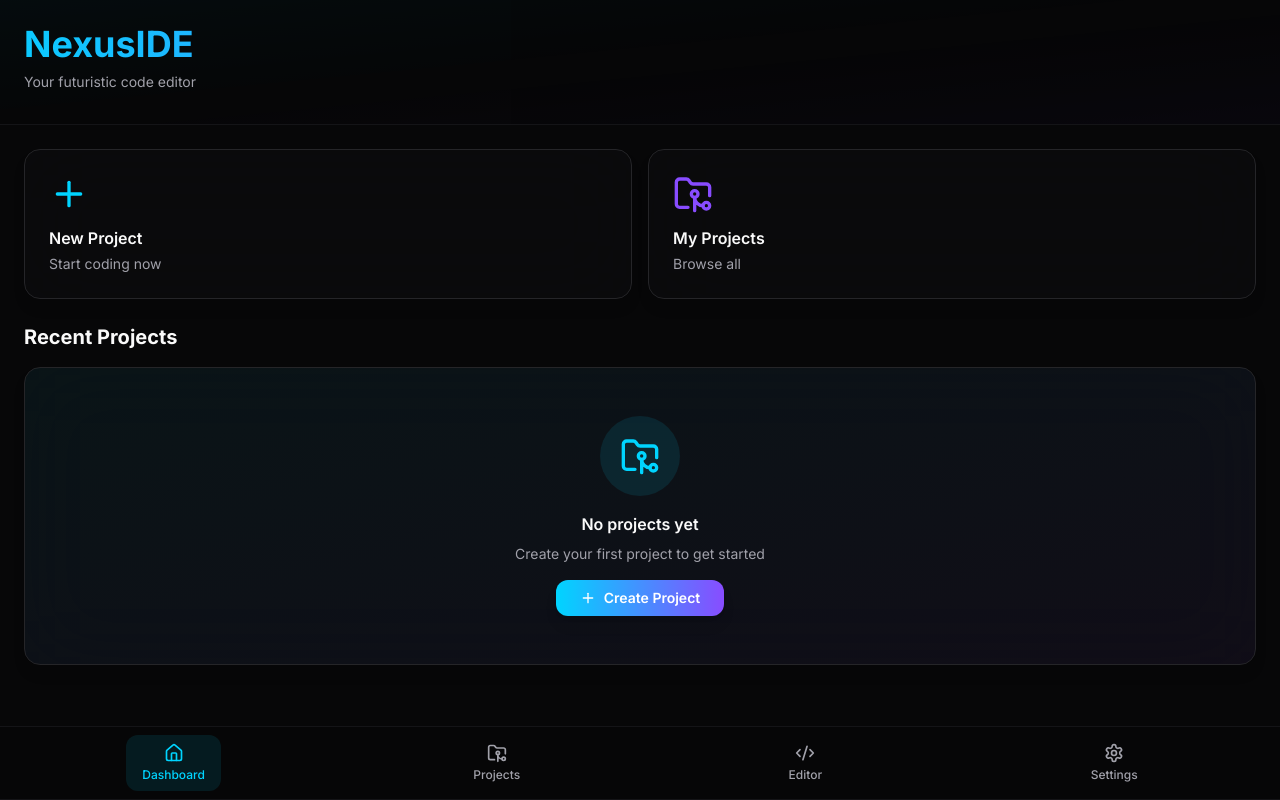
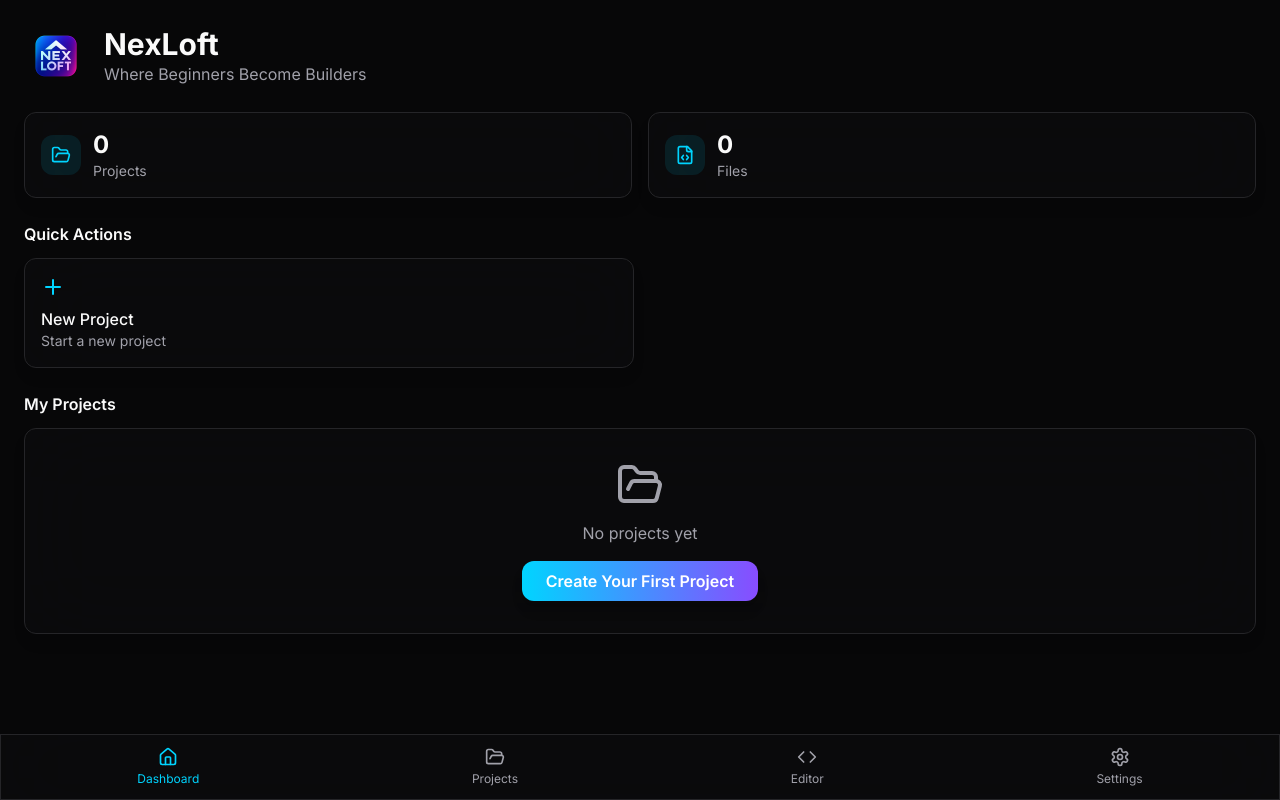
Before and after one commit to jinosabu1999/Code-Editor, a Next.js app: page / in a window 1280 px wide. Built offline with nearby package versions, Linux system fonts and the light colour scheme.

Commit message:
feat: implement NexLoft branding and fixes
Integrate logo, fix settings, and add editor empty state

Co-authored-by: Jino Sabu <89127521+jinosabu1999@users.noreply.github.com>

```diff
--- a/app/page.tsx
+++ b/app/page.tsx
@@ -2,10 +2,8 @@
 import { useState, useEffect, useRef, useCallback } from "react"
 import {
   Menu,
-  SettingsIcon,
   Home,
   FolderGit2,
-  Code2,
   Plus,
   Search,
   Play,
@@ -26,6 +24,9 @@ import {
   AlignLeft,
   ToggleLeft,
   FileCode,
+  FolderOpen,
+  Code,
+  Settings,
 } from "lucide-react"
 import { cn } from "@/lib/utils"
 
@@ -524,121 +525,126 @@ export default function CodeEditorApp() {
   // Add app name at top and remove search
   const renderDashboard = () => (
     <div className="flex-1 overflow-auto pb-20">
-      <div className="p-6 pb-8 glass border-b border-border/50 relative overflow-hidden">
-        <div className="absolute inset-0 bg-gradient-to-br from-primary/5 via-transparent to-secondary/5 animate-pulse-slow" />
-        <div className="relative z-10">
-          <h1 className="text-4xl font-bold bg-gradient-to-r from-primary via-secondary to-primary bg-clip-text text-transparent animate-gradient">
-            NexusIDE
-          </h1>
-          <p className="text-sm text-muted-foreground mt-2">Your futuristic code editor</p>
+      <div className="p-6 space-y-6">
+        <div className="flex items-center gap-4">
+          <img src="/logo.png" alt="NexLoft" className="w-16 h-16 rounded-2xl" />
+          <div>
+            <h1 className="text-3xl font-bold">NexLoft</h1>
+            <p className="text-muted-foreground">Where Beginners Become Builders</p>
           </div>
         </div>
 
-      <div className="p-6 space-y-6">
-        {projects.length > 0 && (
-          <div className="grid grid-cols-2 md:grid-cols-4 gap-3">
-            {[
-              { label: "Projects", value: getProjectStats().total, icon: FolderGit2, color: "text-primary" },
-              { label: "HTML Files", value: getProjectStats().htmlFiles, icon: FileCode, color: "text-orange-500" },
-              { label: "CSS Files", value: getProjectStats().cssFiles, icon: FileCode, color: "text-blue-500" },
-              { label: "JS Files", value: getProjectStats().jsFiles, icon: FileCode, color: "text-yellow-500" },
-            ].map((stat) => (
-              <div key={stat.label} className="glass-panel p-4 rounded-xl">
-                <stat.icon className={cn("w-5 h-5 mb-2", stat.color)} />
-                <div className="text-2xl font-bold">{stat.value}</div>
-                <div className="text-xs text-muted-foreground">{stat.label}</div>
+        {/* Statistics */}
+        <div className="grid grid-cols-2 gap-4">
+          <div className="glass-panel p-4 rounded-xl">
+            <div className="flex items-center gap-3">
+              <div className="w-10 h-10 rounded-lg bg-primary/10 flex items-center justify-center">
+                <FolderOpen className="w-5 h-5 text-primary" />
               </div>
-            ))}
+              <div>
+                <p className="text-2xl font-bold">{projects.length}</p>
+                <p className="text-sm text-muted-foreground">Projects</p>
               </div>
-        )}
+            </div>
+          </div>
 
-        <div className="grid grid-cols-2 gap-4">
+          <div className="glass-panel p-4 rounded-xl">
+            <div className="flex items-center gap-3">
+              <div className="w-10 h-10 rounded-lg bg-primary/10 flex items-center justify-center">
+                <FileCode className="w-5 h-5 text-primary" />
+              </div>
+              <div>
+                <p className="text-2xl font-bold">{projects.reduce((acc, p) => acc + p.files.length, 0)}</p>
+                <p className="text-sm text-muted-foreground">Files</p>
+              </div>
+            </div>
+          </div>
+        </div>
+
+        {/* Quick Actions */}
+        <div className="space-y-3">
+          <h2 className="font-semibold">Quick Actions</h2>
+          <div className="grid grid-cols-2 gap-3">
             <button
-            onClick={createNewProject}
-            className="glass-panel p-6 rounded-2xl hover:bg-primary/10 hover:border-primary/50 transition-all duration-300 group relative overflow-hidden"
+              onClick={() => {
+                const name = prompt("Enter project name:")
+                if (name) createProject(name, "JavaScript")
+              }}
+              className="glass-panel p-4 rounded-xl hover:bg-accent transition-colors text-left"
             >
-            <div className="absolute inset-0 bg-gradient-to-br from-primary/10 to-transparent opacity-0 group-hover:opacity-100 transition-opacity" />
-            <div className="relative z-10">
-              <Plus className="w-10 h-10 text-primary mb-3 group-hover:scale-110 group-hover:rotate-90 transition-all duration-300" />
-              <h3 className="font-semibold text-left">New Project</h3>
-              <p className="text-sm text-muted-foreground text-left mt-1">Start coding now</p>
-            </div>
-          </button>
-
-          <button
-            onClick={() => setCurrentView("projects")}
-            className="glass-panel p-6 rounded-2xl hover:bg-secondary/10 hover:border-secondary/50 transition-all duration-300 group relative overflow-hidden"
-          >
-            <div className="absolute inset-0 bg-gradient-to-br from-secondary/10 to-transparent opacity-0 group-hover:opacity-100 transition-opacity" />
-            <div className="relative z-10">
-              <FolderGit2 className="w-10 h-10 text-secondary mb-3 group-hover:scale-110 transition-all duration-300" />
-              <h3 className="font-semibold text-left">My Projects</h3>
-              <p className="text-sm text-muted-foreground text-left mt-1">Browse all</p>
-            </div>
+              <Plus className="w-6 h-6 text-primary mb-2" />
+              <p className="font-medium">New Project</p>
+              <p className="text-sm text-muted-foreground">Start a new project</p>
             </button>
           </div>
-
-        <div>
-          <div className="flex items-center justify-between mb-4">
-            <h2 className="text-xl font-bold">Recent Projects</h2>
-            {projects.length > 3 && (
-              <button onClick={() => setCurrentView("projects")} className="text-sm text-primary hover:underline">
-                View all
-              </button>
-            )}
         </div>
 
+        {/* Projects Section */}
+        <div className="space-y-3">
+          <h2 className="font-semibold">My Projects</h2>
           {projects.length === 0 ? (
-            <div className="glass-panel p-12 rounded-2xl text-center relative overflow-hidden">
-              <div className="absolute inset-0 bg-gradient-to-br from-primary/5 to-secondary/5" />
-              <div className="relative z-10">
-                <div className="w-20 h-20 rounded-full bg-primary/10 flex items-center justify-center mx-auto mb-4">
-                  <FolderGit2 className="w-10 h-10 text-primary" />
-                </div>
-                <h3 className="font-semibold mb-2">No projects yet</h3>
-                <p className="text-sm text-muted-foreground mb-4">Create your first project to get started</p>
+            <div className="glass-panel p-8 rounded-xl text-center">
+              <FolderOpen className="w-12 h-12 text-muted-foreground mx-auto mb-3" />
+              <p className="text-muted-foreground mb-4">No projects yet</p>
               <button
-                  onClick={createNewProject}
-                  className="btn-primary text-sm px-6 py-2 rounded-xl inline-flex items-center gap-2"
+                onClick={() => {
+                  const name = prompt("Enter project name:")
+                  if (name) createProject(name, "JavaScript")
+                }}
+                className="btn-primary px-6 py-2 rounded-lg font-medium"
               >
-                  <Plus className="w-4 h-4" />
-                  Create Project
+                Create Your First Project
               </button>
-              </div>
             </div>
           ) : (
             <div className="grid gap-3">
               {projects.slice(0, 3).map((project) => (
                 <button
                   key={project.id}
-                  onClick={() => openProject(project.id)}
-                  className="glass-panel p-4 rounded-2xl hover:bg-primary/5 hover:border-primary/30 transition-all duration-300 text-left group relative overflow-hidden"
+                  onClick={() => {
+                    setCurrentProject(project)
+                    setCurrentFileId(project.files[0]?.id || "")
+                    setCurrentView("editor")
+                  }}
+                  className="glass-panel p-4 rounded-xl hover:bg-accent transition-colors text-left"
                 >
-                  <div className="absolute inset-0 bg-gradient-to-r from-primary/5 to-transparent opacity-0 group-hover:opacity-100 transition-opacity" />
-                  <div className="relative z-10 flex items-center justify-between">
-                    <div className="flex items-center gap-3 flex-1">
-                      <div className="w-12 h-12 rounded-xl bg-gradient-to-br from-primary to-secondary flex items-center justify-center text-white font-bold text-lg">
-                        {project.name.charAt(0).toUpperCase()}
-                      </div>
+                  <div className="flex items-start justify-between">
                     <div className="flex-1">
-                        <h3 className="font-semibold group-hover:text-primary transition-colors">{project.name}</h3>
-                        <div className="flex items-center gap-3 mt-1">
-                          <p className="text-xs text-muted-foreground">
-                            {project.files.length} {project.files.length === 1 ? "file" : "files"}
-                          </p>
-                          <p className="text-xs text-muted-foreground">
-                            Updated {formatRelativeTime(project.updatedAt)}
+                      <h3 className="font-semibold mb-1">{project.name}</h3>
+                      <p className="text-sm text-muted-foreground">
+                        {project.files.length} files • Updated {formatTimeAgo(project.updatedAt)}
                       </p>
                     </div>
-                      </div>
-                    </div>
-                    <ChevronRight className="w-5 h-5 text-muted-foreground group-hover:text-primary group-hover:translate-x-2 transition-all" />
+                    <ChevronRight className="w-5 h-5 text-muted-foreground flex-shrink-0" />
                   </div>
                 </button>
               ))}
             </div>
           )}
         </div>
+
+        {/* Recent Activity */}
+        {projects.length > 0 && (
+          <div className="space-y-3">
+            <h2 className="font-semibold">Recent Activity</h2>
+            <div className="glass-panel p-4 rounded-xl space-y-3">
+              {projects
+                .sort((a, b) => b.updatedAt.getTime() - a.updatedAt.getTime())
+                .slice(0, 5)
+                .map((project) => (
+                  <div key={project.id} className="flex items-center gap-3">
+                    <div className="w-8 h-8 rounded-lg bg-primary/10 flex items-center justify-center flex-shrink-0">
+                      <FileCode className="w-4 h-4 text-primary" />
+                    </div>
+                    <div className="flex-1 min-w-0">
+                      <p className="font-medium truncate">{project.name}</p>
+                      <p className="text-sm text-muted-foreground">{formatRelativeTime(project.updatedAt)}</p>
+                    </div>
+                  </div>
+                ))}
+            </div>
+          </div>
+        )}
       </div>
     </div>
   )
@@ -741,9 +747,34 @@ export default function CodeEditorApp() {
     if (!currentProject) {
       return (
         <div className="flex-1 flex items-center justify-center pb-20">
-          <div className="text-center">
-            <Code2 className="w-16 h-16 text-muted-foreground mx-auto mb-4" />
-            <p className="text-muted-foreground">No project selected</p>
+          <div className="text-center space-y-4 p-6">
+            <FileCode className="w-16 h-16 text-muted-foreground mx-auto" />
+            <h2 className="text-xl font-semibold">No Project Selected</h2>
+            <p className="text-muted-foreground">Create a new project or select an existing one to start coding</p>
+            <div className="flex gap-3 justify-center">
+              <button
+                onClick={() => {
+                  const name = prompt("Enter project name:")
+                  if (name) {
+                    createProject(name, "JavaScript") // Use the main createProject function
+                    setCurrentView("editor")
+                  }
+                }}
+                className="btn-primary px-6 py-2 rounded-lg font-medium"
+              >
+                <Plus className="w-4 h-4 inline mr-2" />
+                Create Project
+              </button>
+              {projects.length > 0 && (
+                <button
+                  onClick={() => setCurrentView("projects")}
+                  className="glass-panel px-6 py-2 rounded-lg font-medium hover:bg-accent"
+                >
+                  <FolderOpen className="w-4 h-4 inline mr-2" />
+                  Select Project
+                </button>
+              )}
+            </div>
           </div>
         </div>
       )
@@ -918,7 +949,10 @@ export default function CodeEditorApp() {
 
                 <div className="flex-1 relative overflow-hidden font-mono" style={{ fontSize: `${fontSize}px` }}>
                   {/* Line Numbers */}
-                  <div className="absolute left-0 top-0 bottom-0 w-12 bg-muted/30 text-muted-foreground text-right pr-2 pt-3 select-none overflow-hidden">
+                  <div
+                    className="absolute left-0 top-0 bottom-0 w-12 bg-muted/30 text-muted-foreground text-right pr-2 pt-3 select-none overflow-hidden"
+                    style={{ fontSize: `${fontSize}px`, lineHeight: `${fontSize * 1.5}px` }}
+                  >
                     {currentFile.content.split("\n").map((_, i) => (
                       <div key={i} style={{ height: `${fontSize * 1.5}px` }}>
                         {i + 1}
@@ -931,8 +965,30 @@ export default function CodeEditorApp() {
                     ref={editorRef}
                     value={currentFile.content}
                     onChange={(e) => updateFileContent(currentFileId, e.target.value)}
+                    onKeyDown={(e) => {
+                      // Directly handleKeyDown here
+                      if (!autoIndent) return
+
+                      if (e.key === "Enter") {
+                        e.preventDefault()
+                        const textarea = e.currentTarget
+                        const start = textarea.selectionStart
+                        const value = textarea.value
+                        const lineStart = value.lastIndexOf("\n", start - 1) + 1
+                        const line = value.substring(lineStart, start)
+                        const indent = line.match(/^\s*/)?.[0] || ""
+
+                        const newValue = value.substring(0, start) + "\n" + indent + value.substring(start)
+                        updateFileContent(currentFileId, newValue)
+
+                        setTimeout(() => {
+                          textarea.selectionStart = textarea.selectionEnd = start + indent.length + 1
+                        }, 0)
+                      }
+                    }}
                     className="absolute inset-0 pl-14 pr-4 pt-3 pb-3 bg-transparent resize-none outline-none text-foreground"
                     style={{
+                      fontSize: `${fontSize}px`,
                       lineHeight: `${fontSize * 1.5}px`,
                       wordWrap: wordWrap ? "break-word" : "normal",
                       whiteSpace: wordWrap ? "pre-wrap" : "pre",
@@ -1095,64 +1151,60 @@ export default function CodeEditorApp() {
   )
 
   return (
-    <div className={appTheme}>
     <div className="min-h-screen bg-background text-foreground flex flex-col">
       {/* Main Content */}
+      <div className="flex-1 overflow-hidden">
         {currentView === "dashboard" && renderDashboard()}
         {currentView === "projects" && renderProjects()}
         {currentView === "editor" && renderEditor()}
         {currentView === "settings" && renderSettings()}
+      </div>
 
-        <nav className="fixed bottom-0 left-0 right-0 glass border-t border-border z-50">
-          <div className="flex items-center justify-around p-2">
+      {/* Bottom Navigation */}
+      <nav className="fixed bottom-0 left-0 right-0 glass-panel border-t border-border z-50">
+        <div className="flex items-center justify-around h-16">
           <button
             onClick={() => setCurrentView("dashboard")}
             className={cn(
-                "flex flex-col items-center gap-1 px-4 py-2 rounded-xl transition-all",
-                currentView === "dashboard" ? "text-primary bg-primary/10" : "text-muted-foreground",
+              "flex flex-col items-center gap-1 px-4 py-2 rounded-lg transition-colors",
+              currentView === "dashboard" ? "text-primary" : "text-muted-foreground",
             )}
           >
             <Home className="w-5 h-5" />
-              <span className="text-xs font-medium">Dashboard</span>
+            <span className="text-xs">Dashboard</span>
           </button>
 
           <button
             onClick={() => setCurrentView("projects")}
             className={cn(
-                "flex flex-col items-center gap-1 px-4 py-2 rounded-xl transition-all",
-                currentView === "projects" ? "text-primary bg-primary/10" : "text-muted-foreground",
+              "flex flex-col items-center gap-1 px-4 py-2 rounded-lg transition-colors",
+              currentView === "projects" ? "text-primary" : "text-muted-foreground",
             )}
           >
-              <FolderGit2 className="w-5 h-5" />
-              <span className="text-xs font-medium">Projects</span>
+            <FolderOpen className="w-5 h-5" />
+            <span className="text-xs">Projects</span>
           </button>
 
           <button
-              onClick={() => {
-                if (currentProject) {
-                  setCurrentView("editor")
-                } else {
-                  alert("Please select or create a project first")
-                }
-              }}
+            onClick={() => setCurrentView("editor")}
             className={cn(
-                "flex flex-col items-center gap-1 px-4 py-2 rounded-xl transition-all",
-                currentView === "editor" ? "text-primary bg-primary/10" : "text-muted-foreground",
+              "flex flex-col items-center gap-1 px-4 py-2 rounded-lg transition-colors",
+              currentView === "editor" ? "text-primary" : "text-muted-foreground",
             )}
           >
-              <Code2 className="w-5 h-5" />
-              <span className="text-xs font-medium">Editor</span>
+            <Code className="w-5 h-5" />
+            <span className="text-xs">Editor</span>
           </button>
 
           <button
             onClick={() => setCurrentView("settings")}
             className={cn(
-                "flex flex-col items-center gap-1 px-4 py-2 rounded-xl transition-all",
-                currentView === "settings" ? "text-primary bg-primary/10" : "text-muted-foreground",
+              "flex flex-col items-center gap-1 px-4 py-2 rounded-lg transition-colors",
+              currentView === "settings" ? "text-primary" : "text-muted-foreground",
             )}
           >
-              <SettingsIcon className="w-5 h-5" />
-              <span className="text-xs font-medium">Settings</span>
+            <Settings className="w-5 h-5" />
+            <span className="text-xs">Settings</span>
           </button>
         </div>
       </nav>
@@ -1209,6 +1261,5 @@ export default function CodeEditorApp() {
         </div>
       )}
     </div>
-    </div>
   )
 }
```
Also changed, not shown: public/logo.png (added). Lines whose indentation alone changed are shown as unchanged.
